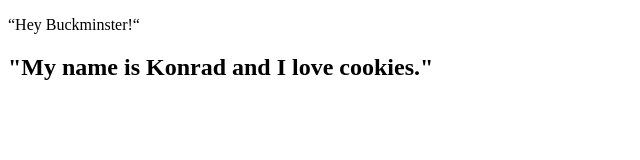
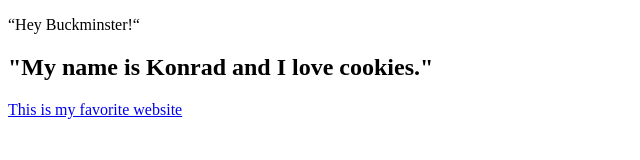
Before and after one commit to konradbieniek/my-first-html, a plain HTML site: page index.html in a window 1280 px wide. Shown: the whole page, without its empty margins (0-640 px from the left). Drawn offline with Linux system fonts and the light colour scheme.

Commit message:
Add files via upload

```diff
--- a/index.html
+++ b/index.html
@@ -9,6 +9,7 @@
 <body>
   <p>“Hey Buckminster!“</p>
   <h2>"My name is Konrad and I love cookies."</h2>
+  <a href="https://www.espn.com">This is my favorite website</a>
   </body>
 
 </html>
```
